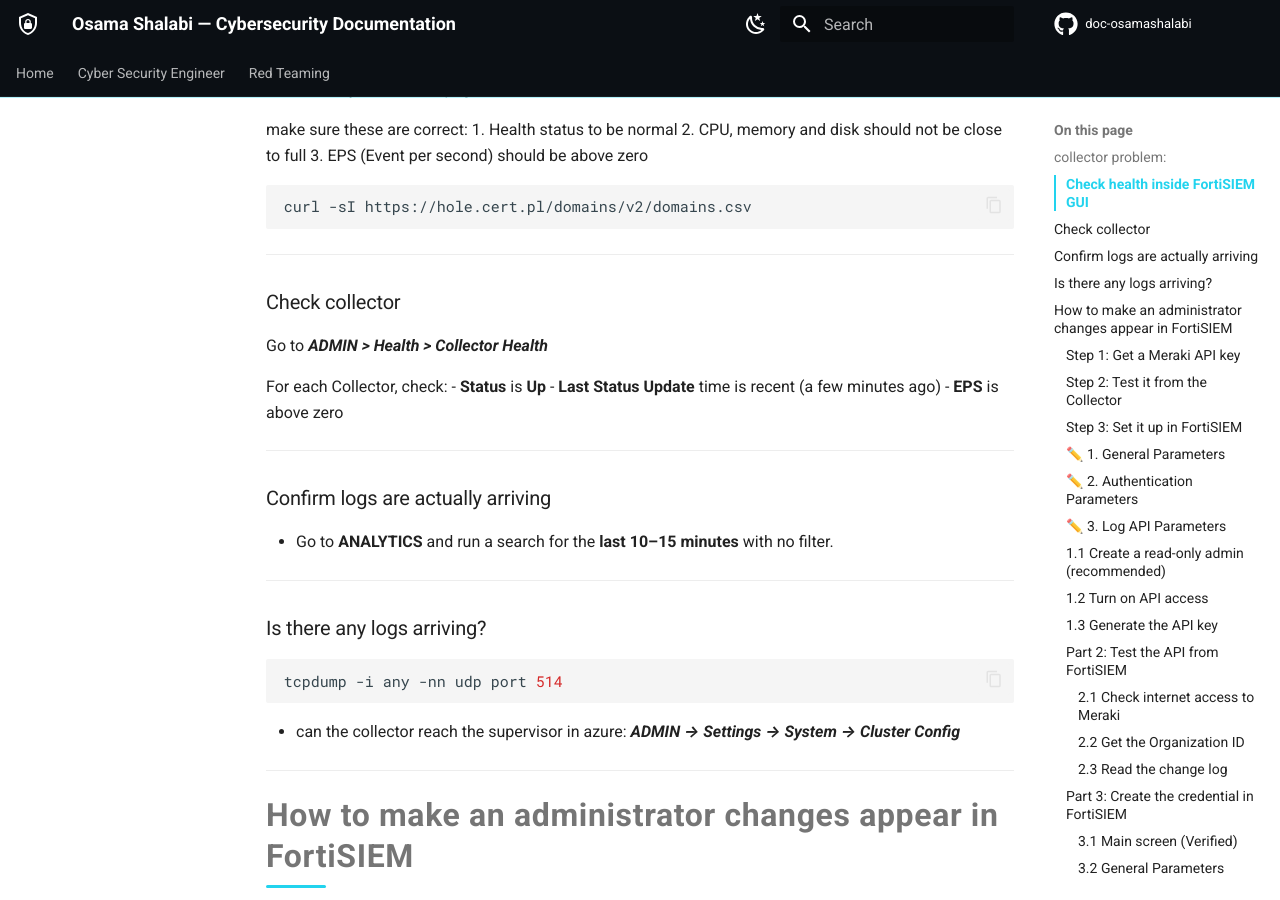
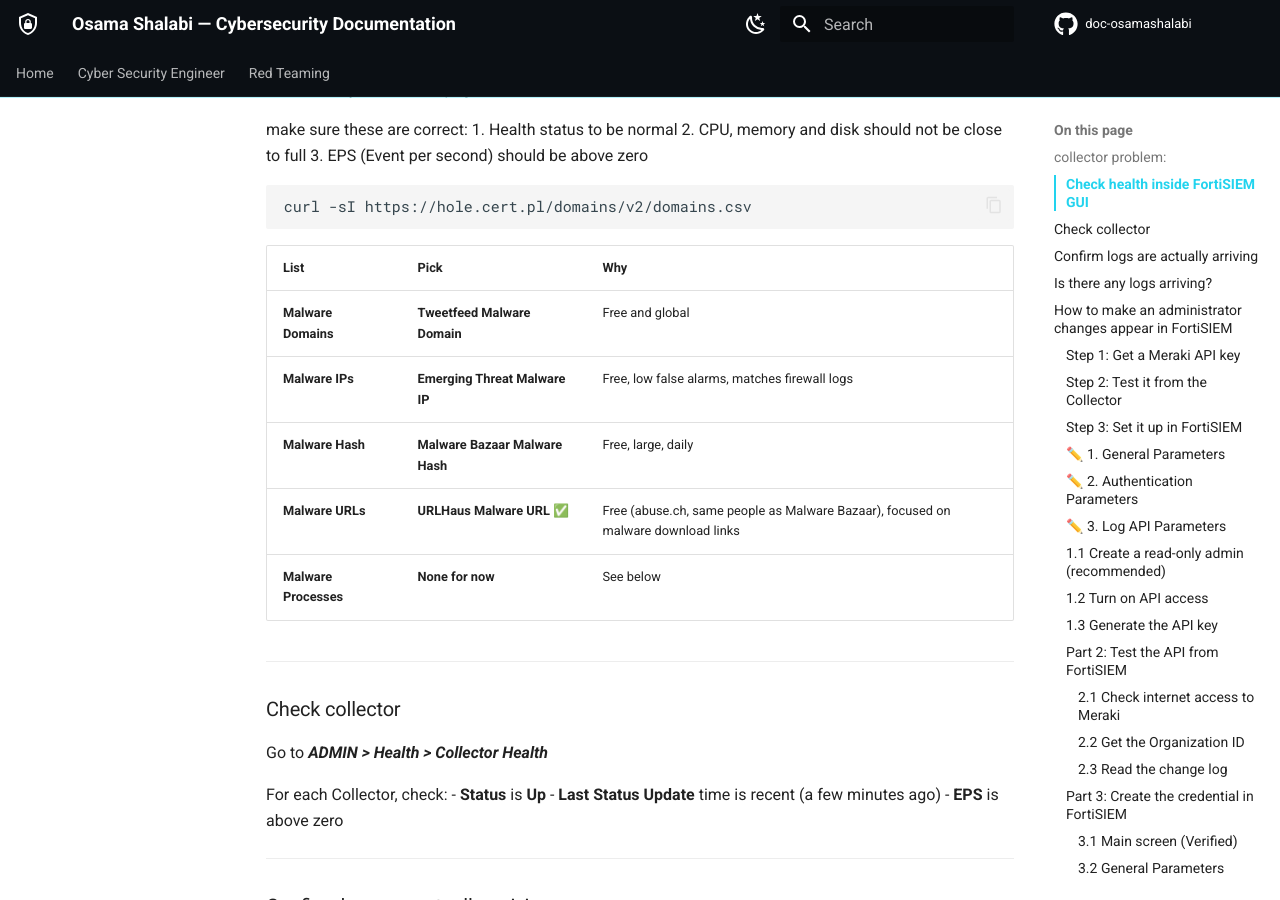
Before and after one commit to osamashalabi432-png/doc-osamashalabi, an MkDocs documentation site: the page built from docs/cyber-security-engineer/siem/fortisiem/troubleshooting/troubleshooting.md, in a window 1280 px wide and 900 px high, scrolled down 770 px. Built offline with MkDocs 1.6.1 and Material for MkDocs 9.7.7, drawn with Linux system fonts in a browser that asks for light colours; comment, search, counter and statistics services are not loaded.

Commit message:
vault backup: 2026-11-01 13:11:34

````diff
--- a/docs/cyber-security-engineer/siem/fortisiem/troubleshooting/troubleshooting.md
+++ b/docs/cyber-security-engineer/siem/fortisiem/troubleshooting/troubleshooting.md
@@ -37,6 +37,14 @@ make sure these are correct:
 ```
 curl -sI https://hole.cert.pl/domains/v2/domains.csv
 ```
+
+| List                  | Pick                            | Why                                                                               |
+| --------------------- | ------------------------------- | --------------------------------------------------------------------------------- |
+| **Malware Domains**   | **Tweetfeed Malware Domain**    | Free and global                                                                   |
+| **Malware IPs**       | **Emerging Threat Malware IP**  | Free, low false alarms, matches firewall logs                                     |
+| **Malware Hash**      | **Malware Bazaar Malware Hash** | Free, large, daily                                                                |
+| **Malware URLs**      | **URLHaus Malware URL** ✅       | Free (abuse.ch, same people as Malware Bazaar), focused on malware download links |
+| **Malware Processes** | **None for now**                | See below                                                                         |
 
 ---
 ### Check collector
````
